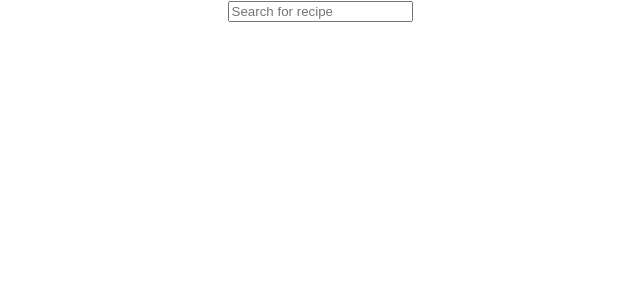
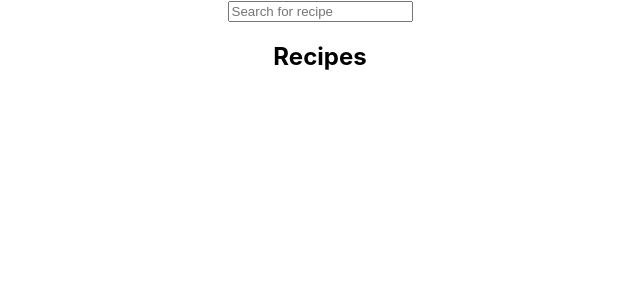
Before and after one commit to PritamMaharjan86/Recipe-app, a React (Create React App) app: page / in a window 1280 px wide. Shown: the top 300 px of the page, without its empty margins (320-960 px from the left). Built offline with nearby package versions, Linux system fonts and the light colour scheme.

Commit message:
feature/UI

```diff
--- a/src/App.js
+++ b/src/App.js
@@ -4,6 +4,7 @@ import "./App.css";
 
 function App() {
   const [recipe, setRecipe] = useState("");
+  const [output, setOutput] = useState([]);
 
   const handleChange = (e) => {
     setRecipe(e.target.value);
@@ -17,6 +18,7 @@ function App() {
   };
 
   const handleSubmit = async () => {
+    // calling API with headers
     const api_url = `https://api.api-ninjas.com/v1/recipe?query=${recipe}`;
     try {
       const response = await fetch(api_url, {
@@ -25,13 +27,15 @@ function App() {
           "X-Api-Key": "6rZ6rEmt1bGPz9YUP31rPA==QK5ias8tqlCLrFxZ",
         },
       });
-      var data = await response.json();
-      console.log(data);
+
+      const data = await response.json();
+
+      setOutput(data);
     } catch (error) {
       console.log(error);
     }
   };
-
+  console.log("output", output);
   return (
     <div className="App">
       <div className="search-bar">
@@ -39,9 +43,31 @@ function App() {
           className="input"
           type="text"
           placeholder="Search for recipe"
+          // to get event from handleChange
           onChange={(e) => handleChange(e)}
           onKeyUp={(e) => detectKey(e)}
         ></input>
+      </div>
+
+      <div className="display">
+        <h2>Recipes</h2>
+
+        {console.log(output)}
+        {output.map((data, index) => {
+          return (
+            <>
+              <div className="board" key={index}>
+                <span>Title: {data.title}</span>
+                <br />
+                <span>Ingredients: {data.ingredients}</span>
+                <br />
+                <p>Instructions: {data.instructions}</p>
+                <br />
+              </div>
+              <br />
+            </>
+          );
+        })}
       </div>
     </div>
   );
```
